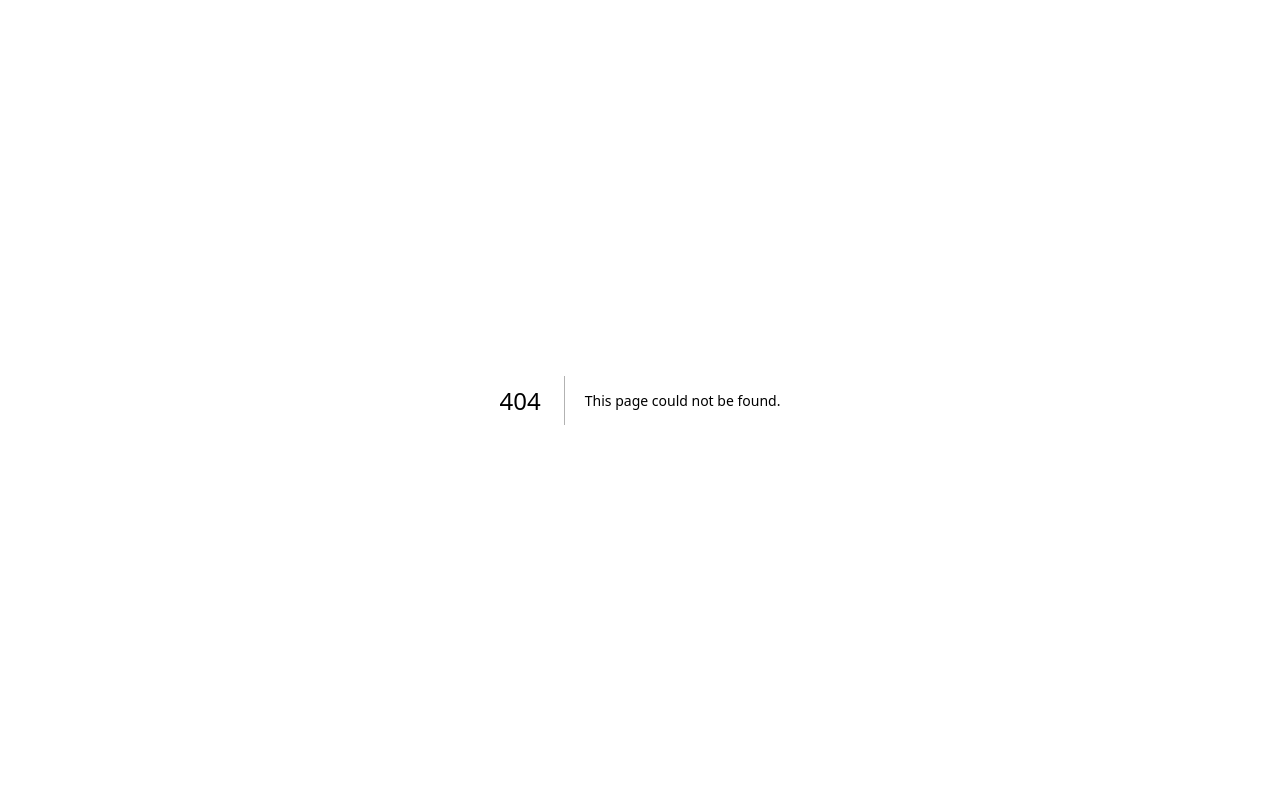
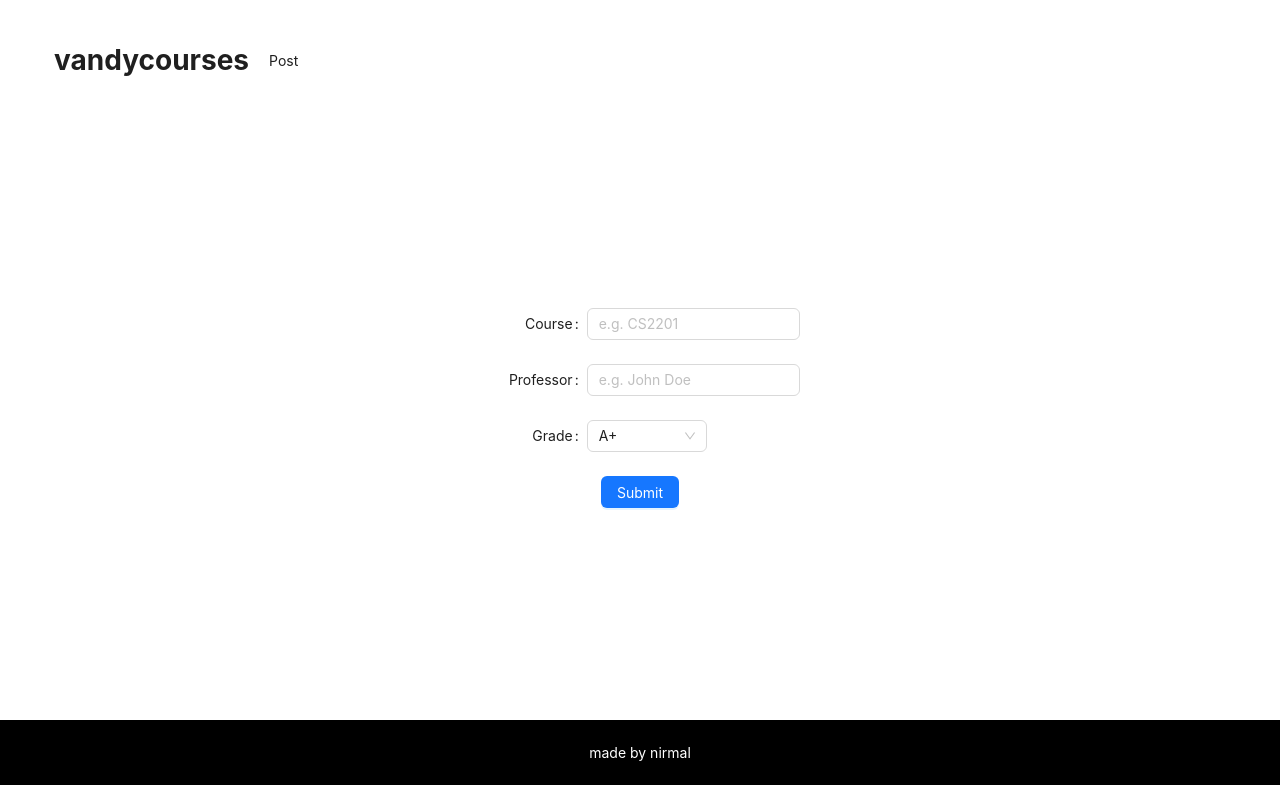
Before and after one commit to nirmalalla/vandy-courses, a Next.js app in the folder client/: page /post in a window 1280 px wide. Before the commit this address had no page. Built offline with nearby package versions, Linux system fonts and the light colour scheme; what @ant-design/nextjs-registry would draw is missing.

Commit message:
adding post page, other logic added

```diff
--- a/client/package.json
+++ b/client/package.json
@@ -13,7 +13,8 @@
     "antd": "^5.22.5",
     "next": "15.1.0",
     "react": "^19.0.0",
-    "react-dom": "^19.0.0"
+    "react-dom": "^19.0.0",
+    "recharts": "^2.15.0"
   },
   "devDependencies": {
     "@eslint/eslintrc": "^3",
--- /dev/null
+++ b/client/src/app/post/page.tsx
@@ -0,0 +1,77 @@
+'use client'
+
+import { Layout, Button } from "antd";
+import { Header, Content, Footer } from "antd/es/layout/layout";
+import type { FormProps } from 'antd';
+import { Checkbox, Form, Input, Select } from 'antd';
+
+export default function PostForm(){
+
+    return (
+        <>
+            <Layout>
+                <Header style={{ display: "flex", minHeight: "15vh", backgroundColor: "white", alignItems: "center"}}>
+                    <h1 style={{padding: 4}}>vandycourses</h1>
+                    <Button variant="text" color="default">Post</Button>
+                </Header>
+                <Content style={{ padding: '0 48px', alignItems: "center", minHeight: "75vh", backgroundColor: "white", display: "flex", justifyContent: "center"}}>
+                    <Form
+                        name="basic"
+                        labelCol={{ span: 8 }}
+                        wrapperCol={{ span: 16 }}
+                        style={{ maxWidth: 600 }}
+                        initialValues={{ remember: true }}
+                        autoComplete="off"
+                    >
+                        <Form.Item
+                            label="Course"
+                            rules={[{ required: true, message: 'Please Input your Course' }]}
+                        >
+                            <Input placeholder="e.g. CS2201" />
+                        </Form.Item>
+
+                        <Form.Item
+                            label="Professor"
+                            rules={[{required: true, message: "Please Input your Professor"}]}
+                        >
+                            <Input placeholder="e.g. John Doe"/>
+                        </Form.Item>
+
+                        <Form.Item
+                            label="Grade"
+                            rules={[{required: true, message: "Please Input your Grade"}]}
+                        >
+                            <Select
+                                defaultValue="A+"
+                                style={{ width: 120 }}
+                                options={[
+                                    {value: 'A+', label: 'A+'},
+                                    { value: 'A', label: 'A' },
+                                    { value: 'A-', label: 'A-' },
+                                    { value: 'B+', label: 'B+' },
+                                    { value: 'B', label: 'B'},
+                                    {value: 'B-', label: 'B-'},
+                                    {value: 'C+', label: 'C+'},
+                                    {value: 'C', label: 'C'},
+                                    {value: 'C-', label: 'C-'},
+                                    {value: 'D+', label: 'D+'},
+                                    {value: 'D', label: 'D'},
+                                    {value: 'D-', label: 'D-'},
+                                    {value: 'F', label: 'F'}
+                                ]}
+                            />
+                        </Form.Item>
+
+                        <Form.Item style={{display: "flex", justifyContent: "center"}}>
+                            <Button type="primary">Submit</Button>
+                        </Form.Item>
+
+                    </Form>
+                </Content>
+                <Footer style={{ textAlign: "center", backgroundColor: "black"}}>
+                    <p style={{color: "white"}}>made by nirmal</p>
+                </Footer>
+            </Layout>
+        </>
+    )
+}
```
Also changed, not shown: client/src/app/Components/CustomBarChart.tsx (added, +32 -0 lines), client/src/app/page.tsx (+10 -1 lines), client/src/app/search/page.tsx (+47 -5 lines), 2 other files (tests, documents, lock files or other folders).
